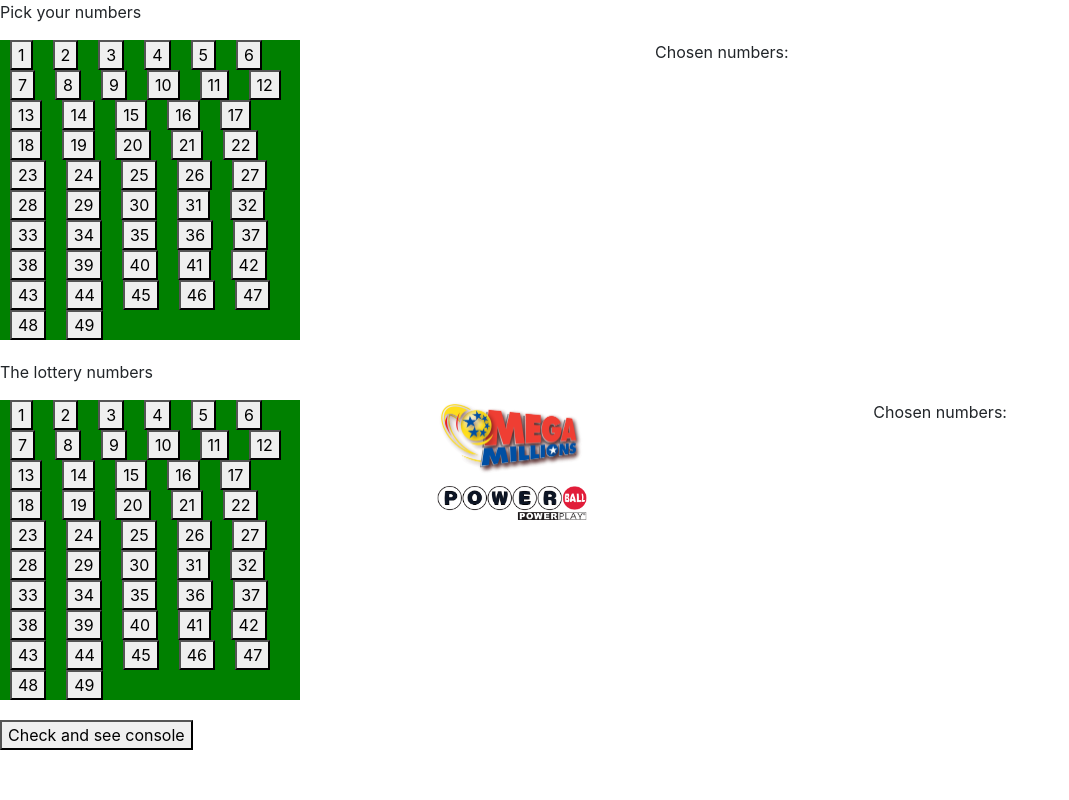
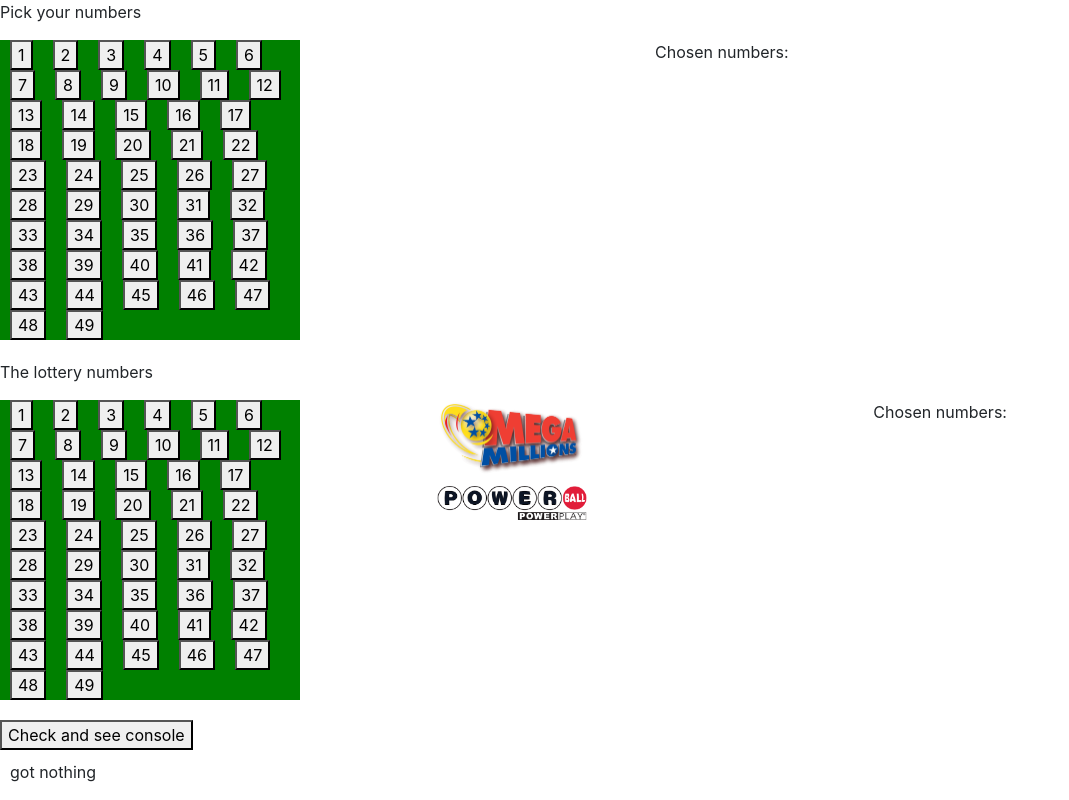
Before and after one commit to donnyc219/lottery-checker, an Angular app: page / in a window 1280 px wide. Shown: the whole page, without its empty margins (0-1069 px from the left). Built offline with nearby package versions, Linux system fonts and the light colour scheme.

Commit message:
added a dummy display-winning zone. To be continued

```diff
--- a/src/app/app.component.css
+++ b/src/app/app.component.css
@@ -9,3 +9,12 @@ div.lottery-type {
 .pointer {
     cursor: pointer;
 }
+
+.winning-number-zone {
+    margin-top: 10px;
+    margin-left: 10px;
+}
+
+.no-winning-number p {
+    color: red;
+}
--- a/src/app/app.component.html
+++ b/src/app/app.component.html
@@ -44,3 +44,10 @@
     </div>
 
 <button (click)="onCheck()">Check and see console</button>
+
+<div class="winning-number-zone">
+
+    <div *ngIf="arrayOfSet.length>0; then winning_num else no_winning_num"></div>
+    <ng-template #winning_num>got something</ng-template>
+    <ng-template #no_winning_num>got nothing</ng-template>
+</div>
--- a/src/app/app.component.ts
+++ b/src/app/app.component.ts
@@ -20,6 +20,7 @@ export class AppComponent implements OnInit, OnDestroy {
     @ViewChild('selectedNum') userSelectedComp;
     @ViewChild('lotteryNum') lotteryComp;
     lottery: Lottery;
+    arrayOfSet: Array<Set<number>> = [];
 
     constructor(private dataSharing: DataSharingService,
         private methodHelper: MethodsHelperService,
@@ -36,19 +37,18 @@ export class AppComponent implements OnInit, OnDestroy {
 
     onCheck(){
 
-        let str = "";
         let allNumbers: Array<Array<number>> = this.userSelectedComp.allNumbers;
         let lotteryNumbers: Array<Array<number>> = this.lotteryComp.allNumbers;
-        let arrayOfSet: Array<Set<number>> = [];
+
 
         allNumbers.forEach((numbers: Array<number>) => {
             let set: Set<number> = this.checkMatchingNumber(lotteryNumbers[0], numbers);
             if (set.size>0) {
-                arrayOfSet.push(set);
+                this.arrayOfSet.push(set);   // the winning numbers
             }
         });
 
-        this.methodHelper.printArrayOfSet(arrayOfSet);
+        this.methodHelper.printArrayOfSet(this.arrayOfSet);
     }
 
     private checkMatchingNumber(lotteryNumbers: Array<number>, userNumbers: Array<number>): Set<number>{
@@ -73,9 +73,6 @@ export class AppComponent implements OnInit, OnDestroy {
 
     onPowerball(){
         this.http.getLatestPowerball().subscribe((data: Powerball) => {
-            console.log("data:: " + data.draw_date);
-            console.log("data:: " + data.multiplier);
-            console.log("data:: " + data.winning_numbers);
 
             this.lottery = data;
         });
```
